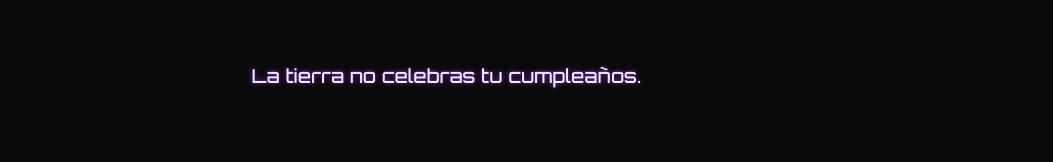
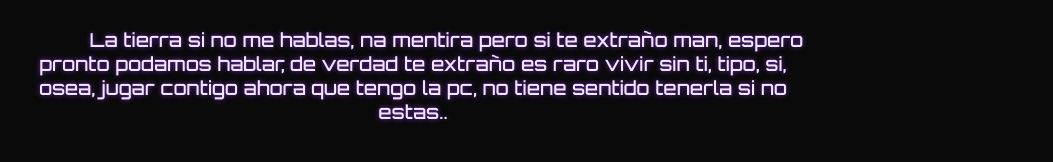
Before and after one commit to VictorGugug/NHB, a plain HTML site: page minicoso.html in a window 1280 px wide. Shown: the part 484-646 px from the top of the page, without its empty margins (227-1280 px from the left). Drawn offline with Linux system fonts and the light colour scheme.

Commit message:
when its come bright

```diff
--- a/minicoso.html
+++ b/minicoso.html
@@ -83,7 +83,7 @@
     <div class="container">
         <img src="tiresa.gif" alt="BOOM" class="centered-gif">
         <p class="custom-text">
-            La tierra no celebras tu cumpleaños.
+            La tierra si no me hablas, na mentira pero si te extraño man, espero pronto podamos hablar, de verdad te extraño es raro vivir sin ti, tipo, si, osea, jugar contigo ahora que tengo la pc, no tiene sentido tenerla si no estas..
         </p>
     </div>
 </body>
```
